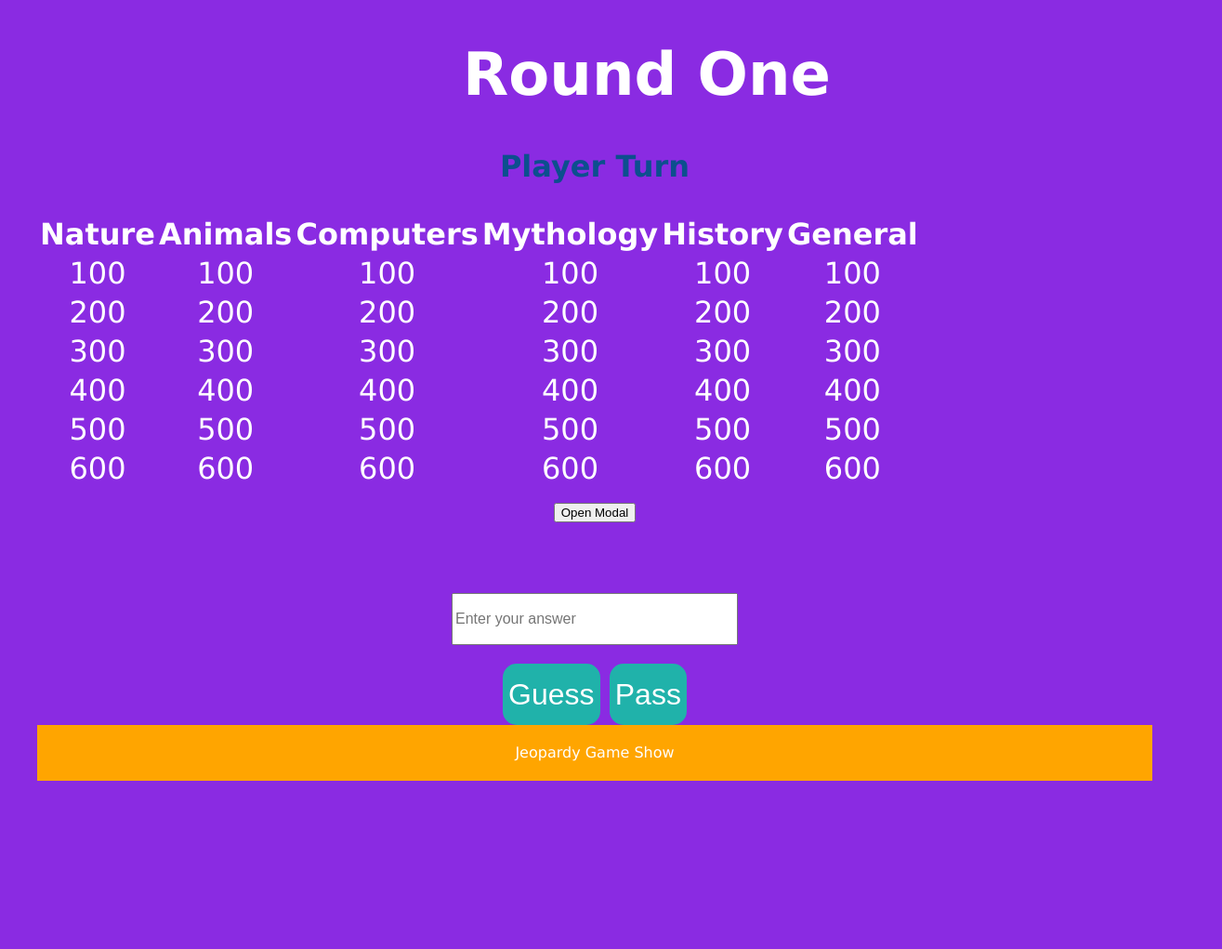
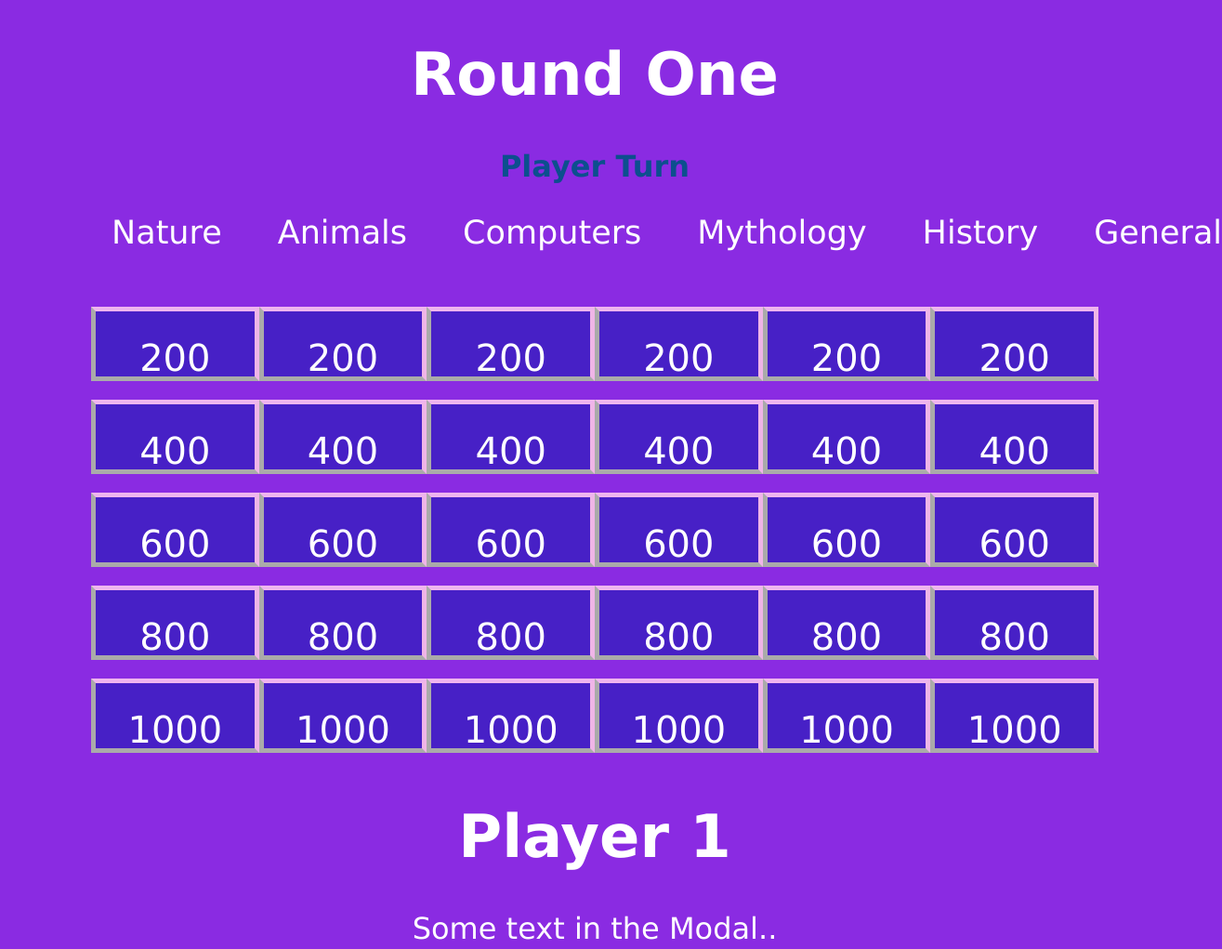
Before and after one commit to burlingtoncodeacademy-students/jeopardy-board-judy1304, a plain HTML site: page round-1.html in a window 1280 px wide. Shown: the top 1021 px of the page at 93% size, 1315 px wide, since content can reach past the window. Drawn offline with nearby package versions, Linux system fonts and the light colour scheme.

Commit message:
first commit

```diff
--- a/round-1.html
+++ b/round-1.html
@@ -14,93 +14,82 @@
 
   <h3>Player Turn</h3>
 
-    <!--Table 6 by 6-->
+  <!--create a table for jeopard game-->
   <div id="game-board">
-    <table id="questions-tables" class="table table-bordered">
-      <thead>
-        <tr>
-          <th class="category" id="nature-title" scope="col">Nature</th>
-          <th class="category" id="animals-title" scope="col">Animals</th>
-          <th class="category" id="computers-title" scope="col">Computers</th>
-          <th class="category" id="mythology-title" scope="col">Mythology</th>
-          <th class="category" id="history-title" scope="col">History</th>
-          <th class="category" id="general-title" scope="col">General</th>
-        </tr>
-      </thead>
-      <tbody>
-        <tr class="jeopardy-card">
-          <td id="nature-list"  class="nature">100</td>
-          <td id="animals-list" class="animals">100</td>
-          <td id="computers-list" class="computers">100</td>
-          <td id="mythology-list" class="mythology">100</td>
-          <td id="history-list" class="history">100</td>
-          <td id="general-list" class="general">100</td>
-        </t>
-        <tr class="jeopardy-card">
-          <td id="nature-list"  class="nature">200</td>
-          <td id="animals-list" class="animals">200</td>
-          <td id="computers-list" class="computers">200</td>
-          <td id="mythology-list" class="mythology">200</td>
-          <td id="history-list" class="history">200</td>
-          <td id="general-list" class="general">200</td>
-        </tr>
-        <tr class="jeopardy-card">
-          <td id="nature-list"  class="nature">300</td>
-          <td id="animals-list" class="animals">300</td>
-          <td id="computers-list" class="computers">300</td>
-          <td id="mythology-list" class="mythology">300</td>
-          <td id="history-list" class="history">300</td>
-          <td id="general-list" class="general">300</td>
-        </tr>
-        <tr class="jeopardy-card">
-          <td id="nature-list"  class="nature">400</td>
-          <td id="animals-list" class="animals">400</td>
-          <td id="computers-list" class="computers">400</td>
-          <td id="mythology-list" class="mythology">400</td>
-          <td id="history-list" class="history">400</td>
-          <td id="general-list" class="general">400</td>
-        </tr>
-        <tr class="jeopardy-card">
-          <td id="nature-list"  class="nature">500</td>
-          <td id="animals-list" class="animals">500</td>
-          <td id="computers-list" class="computers">500</td>
-          <td id="mythology-list" class="mythology">500</td>
-          <td id="history-list" class="history">500</td>
-          <td id="general-list" class="general">500</td>
-        </tr>
-        <tr class="jeopardy-card">
-          <td id="nature-list"  class="nature">600</td>
-          <td id="animals-list" class="animals">600</td>
-          <td id="computers-list" class="computers">600</td>
-          <td id="mythology-list" class="mythology">600</td>
-          <td id="history-list" class="history">600</td>
-          <td id="general-list" class="general">600</td>
-        </tr>
-      </tbody>
-    </table>
+    <!--this is for the column categories -->
+    <div id="nature-title" class="category-column">Nature</div>
+    <div id="animals-title" class="category-column">Animals</div>
+    <div id="computers-title" class="category-column">Computers</div>
+    <div id="mythology-title" class="category-colmun">Mythology</div>
+    <div id="history-title" class="category-column">History</div>
+    <div id="general-title" class="category-colmun">General</div>
   </div>
 
-<!-- Trigger/Open The Modal -->
-<button id="myBtn">Open Modal</button>
+  <!-- the rows are for the questions behind the points -->
+  <div class="row">
+    <div id="nature-list"  class="questions">200</div>
+    <div id="animals-list" class="questions">200</div>
+    <div id="computers-list" class="questions">200</div>
+    <div id="mythology-list" class="questions">200</div>
+    <div id="history-list" class="questions">200</div>
+    <div id="general-list" class="questions">200</div>
 
-<!-- The Modal -->
-<div id="myModal" class="modal">
-
-  <!-- Modal content -->
-  <div class="modal-content">
-    <span class="close">&times;</span>
-    <p>Some text in the Modal..</p>
+  </div>
+  <div class="row">
+    <div id="nature-list"  class="questions">400</div>
+    <div id="animals-list" class="questions">400</div>
+    <div id="computers-list" class="questions">400</div>
+    <div id="mythology-list" class="questions">400</div>
+    <div id="history-list" class="questions">400</div>
+    <div id="general-list" class="questions">400</div>
+  </div>
+  <div class="row">
+    <div id="nature-list" class="questions">600</div>
+    <div id="animals-list" class="questions">600</div>
+    <div id="computers-list" class="questions">600</div>
+    <div id="mythology-list" class="questions">600</div>
+    <div id="history-list" class="questions">600</div>
+    <div id="general-list" class="questions">600</div>
+  </div>
+  <div class="row">
+    <div id="nature-list" class="questions">800</div>
+    <div id="animals-list" class="questions">800</div>
+    <div id="computers-list" class="questions">800</div>
+    <div id="mythology-list" class="questions">800</div>
+    <div id="history-list" class="questions">800</div>
+    <div id="general-list" class="questions">800</div>
+  </div>
+  <div class="row">
+    <div id="nature-list" class="questions">1000</div>
+    <div id="animals-list" class="questions">1000</div>
+    <div id="computers-list" class="questions">1000</div>
+    <div id="mythology-list"class="questions">1000</div>
+    <div id="history-list" class="questions">1000</div>
+    <div id="general-list" class="questions">1000</div>
   </div>
 
+
+  <!-- The Jeopardy Modal -->
+  <div id="myModal" class="modal" label="prompt" modal="true">
+    <h1><span class="player-turn-modal">Player 1</span></h1>
+  </div>
+  <div class="game-question">
+    <p class="game-question-pop"> Some text in the Modal..
+    </p>
   </div>
   <!--Input User-->
   <label for="user"></label>
   <input type="text" id="answer" class="search-answer" placeholder="Enter your answer">
 
-   <!--Button input-->
+  <!--Button input -->
   <section>
-     <button id="guessButton"class="guess" type="button">Guess</button>
-     <button id="passButton" class="pass" type="button">Pass</button>
+    <button id="guessButton" class="guess" type="button" onclick="checkAnswer()">Guess</button>
+
+    <button id="passButton" class="pass" type="button" onclick="pass()">Pass</button>
+
+
+    </div>
+    </div>
   </section>
 
 
@@ -135,10 +124,8 @@
   <!-- Do not change the script source. Allows import/export to work. -->
   <script src="./scripts/round1.js" type="module"></script>
 
-   <!-- Bootstrap Reference-->
-
-    <script src="https://cdn.jsdelivr.net/npm/bootstrap@5.2.3/dist/js/bootstrap.bundle.min.js" integrity="sha384-kenU1KFdBIe4zVF0s0G1M5b4hcpxyD9F7jL+jjXkk+Q2h455rYXK/7HAuoJl+0I4" crossorigin="anonymous"></script>
-  </body>
+<script src="./scripts/placeholder-questions.js" type="modu
+"></script>
 
 </body>
 
--- a/round1.css
+++ b/round1.css
@@ -8,35 +8,111 @@
     font-size: 2rem;
     font-family: 'Lucida Sans', 'Lucida Sans Regular', 'Lucida Grande', 'Lucida Sans Unicode', Geneva, Verdana, sans-serif;
     color: white;
+}
+
+
+.container4 {
+    display: flex;
+    margin-left: 40px;
+    margin-top: 10px;
 
 }
 
-h1 {
-    font-size: 4rem;
+
+#game-board {
+    width: 450px;
+    display: grid;
+    grid-template-columns: repeat(6, 1fr);
+    grid-template-rows: repeat(6, 1fr);
+    column-gap: 60px;
+    font-size: 35px;
+    height: 90px;
+    -ms-layout-grid: auto;
     text-align: center;
     border-collapse: collapse;
     margin-left: 7rem;
 }
 
-/* background page  */
 
-body,
-html {
-    margin: 0;
-    font-family: Cambria, Cochin, Georgia, Times, 'Times New Roman', serif;
-    padding: 0 20px;
+
+.questions {
+    background-color: #d89b20;
+    width: 150px;
+    height: 70px;
+    background-color: rgb(71, 32, 198);
+    border-left: solid #aaa 5px;
+    border-right: solid #efb5e7 5px;
+    border-top: solid #efb5ef 5px;
+    border-bottom: solid #aaa 5px;
+    text-align: center;
+    font-size: 40px;
+    margin: auto;
+    padding: 0px;
+    line-height: 100px;
+    display: flex;
+    flex-grow: 1;
+    flex-basis: 0;
+    grid-gap: 5px;
     text-align: center;
     justify-content: center;
 
 }
 
 
-.container2 {
+
+
+.row {}
+
+
+.container4 {
     display: flex;
     flex-direction: row;
     padding: 10px 90px;
 }
 
+#game-board {
+    width: 450px;
+    display: grid;
+    grid-template-columns: repeat(6, 1fr);
+    grid-template-rows: repeat(6, 1fr);
+    column-gap: 60px;
+    font-size: 35px;
+    height: 90px;
+    -ms-layout-grid: auto;
+    text-align: center;
+    border-collapse: collapse;
+    margin-left: 7rem;
+}
+
+.questions {
+    background-color: #d89b20;
+    width: 150px;
+    height: 70px;
+    background-color: rgb(71, 32, 198);
+    border-left: solid #aaa 5px;
+    border-right: solid #efb5e7 5px;
+    border-top: solid #efb5ef 5px;
+    border-bottom: solid #aaa 5px;
+    text-align: center;
+    font-size: 40px;
+    margin: auto;
+    padding: 0px;
+    line-height: 100px;
+    display: flex;
+    flex-grow: 1;
+    flex-basis: 0;
+    grid-gap: 5px;
+    text-align: center;
+    justify-content: center;
+
+}
+
+
+.row {
+    display: flex;
+    flex-direction: row;
+    padding: 10px 90px;
+}
 
 h3 {
     text-align: center;
@@ -171,9 +247,12 @@ a:active {
     display: flex;
     justify-content: center;
     font-size: 1rem;
+    font-family: 'Lucida Sans', 'Lucida Sans Regular', 'Lucida Grande', 'Lucida Sans Unicode', Geneva, Verdana, sans-serif;
+    top: 500px;
 }
 
-/* The Modal (background) */
+
+/* The Modal (background)
 .modal {
     display: none;
     /* Hidden by default */
@@ -184,27 +263,36 @@ a:active {
 left: 0;
 top: 0;
 width: 100%;
-    /* Full width */
-    height: 100%;
-    /* Full height */
-    overflow: auto;
-    /* Enable scroll if needed */
-    background-color: rgb(0, 0, 0);
-    /* Fallback color */
-    background-color: rgba(0, 0, 0, 0.4);
-    /* Black w/ opacity */
+height: 60px;
+background-color: orange;
+color: white;
+text-align: center;
+align-items: center;
+display: flex;
+justify-content: center;
+font-size: 1rem;
+font-family: 'Lucida Sans',
+'Lucida Sans Regular',
+'Lucida Grande',
+'Lucida Sans Unicode',
+Geneva,
+Verdana,
+sans-serif;
+/* top: 500px; */
 }
 
-/* Modal Content/Box */
+*/
+/* Modal Content/Box
 .modal-content {
     background-color: #fefefe;
     margin: 15% auto;
     /* 15% from the top and centered */
-    padding: 20px;
+/* padding: 20px;
     border: 1px solid #888;
-    width: 80%;
+    width: 80%; */
 /* Could be more or less, depending on screen size */
-}
+/* } */
+
 
 /* The Close Button */
 .close {
@@ -220,31 +308,3 @@ a:active {
     text-decoration: none;
     cursor: pointer;
 }
-
-@media screen and (max-width: 600px) {
-    .header1 {
-        background-color: lightblue;
-    }
-
-    .header1 {
-        background-color: blueviolet;
-        height: 100px;
-        text-align: center;
-        align-items: center;
-        font-size: 2rem;
-        font-family: 'Lucida Sans', 'Lucida Sans Regular', 'Lucida Grande', 'Lucida Sans Unicode', Geneva, Verdana, sans-serif;
-        color: white;
-    }
-
-}
-
-@media screen and (max-width: 600x) {
-    #game-board {
-        width: 100 px;
-        display: grid;
-        grid-template-columns: repeat(6, 1fr);
-        grid-template-rows: repeat(6, 1fr);
-        gap: 10px;
-
-    }
-}
```
Also changed, not shown: round-2.html (+52 -66 lines). Lines whose indentation alone changed are shown as unchanged.
